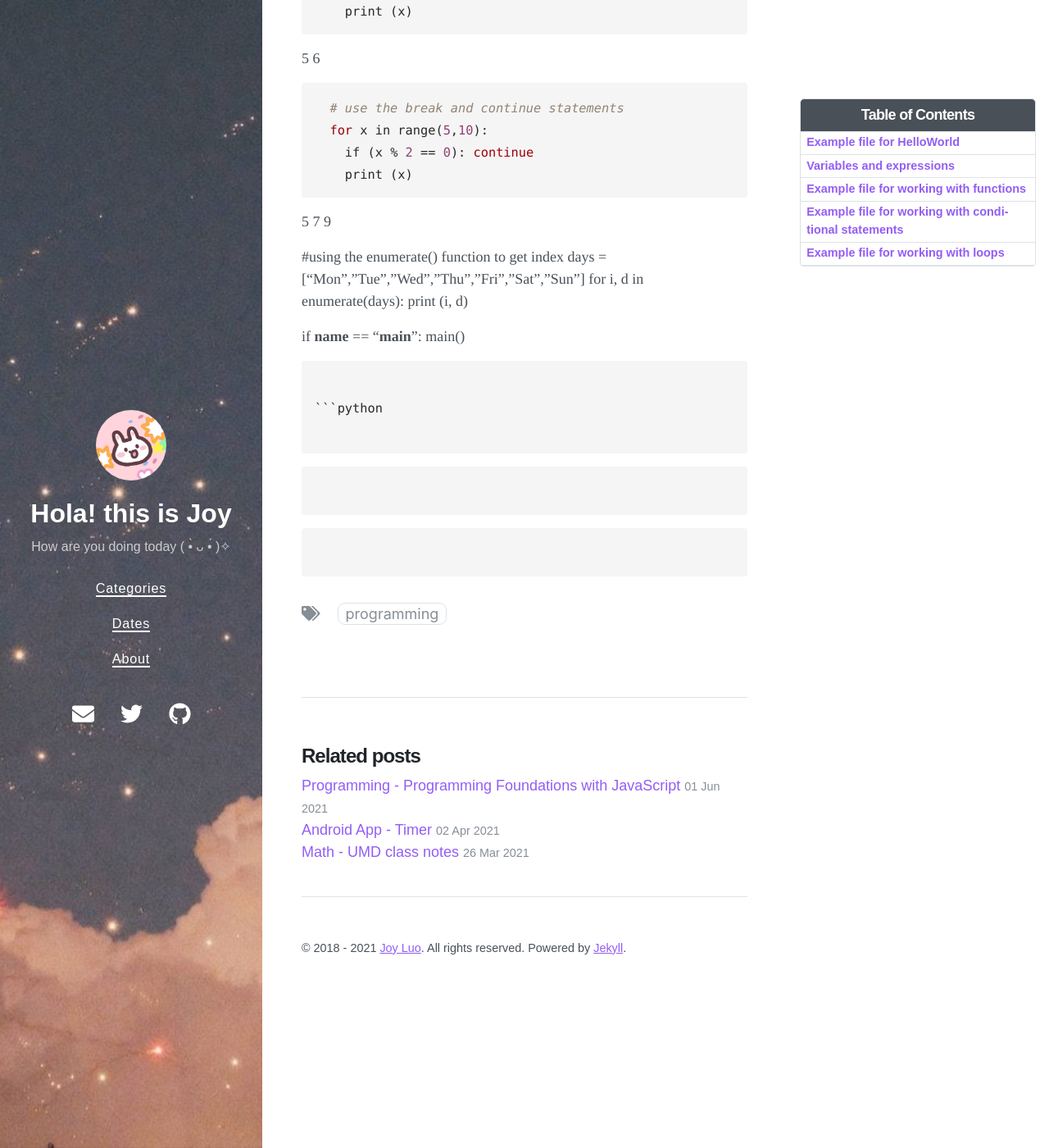
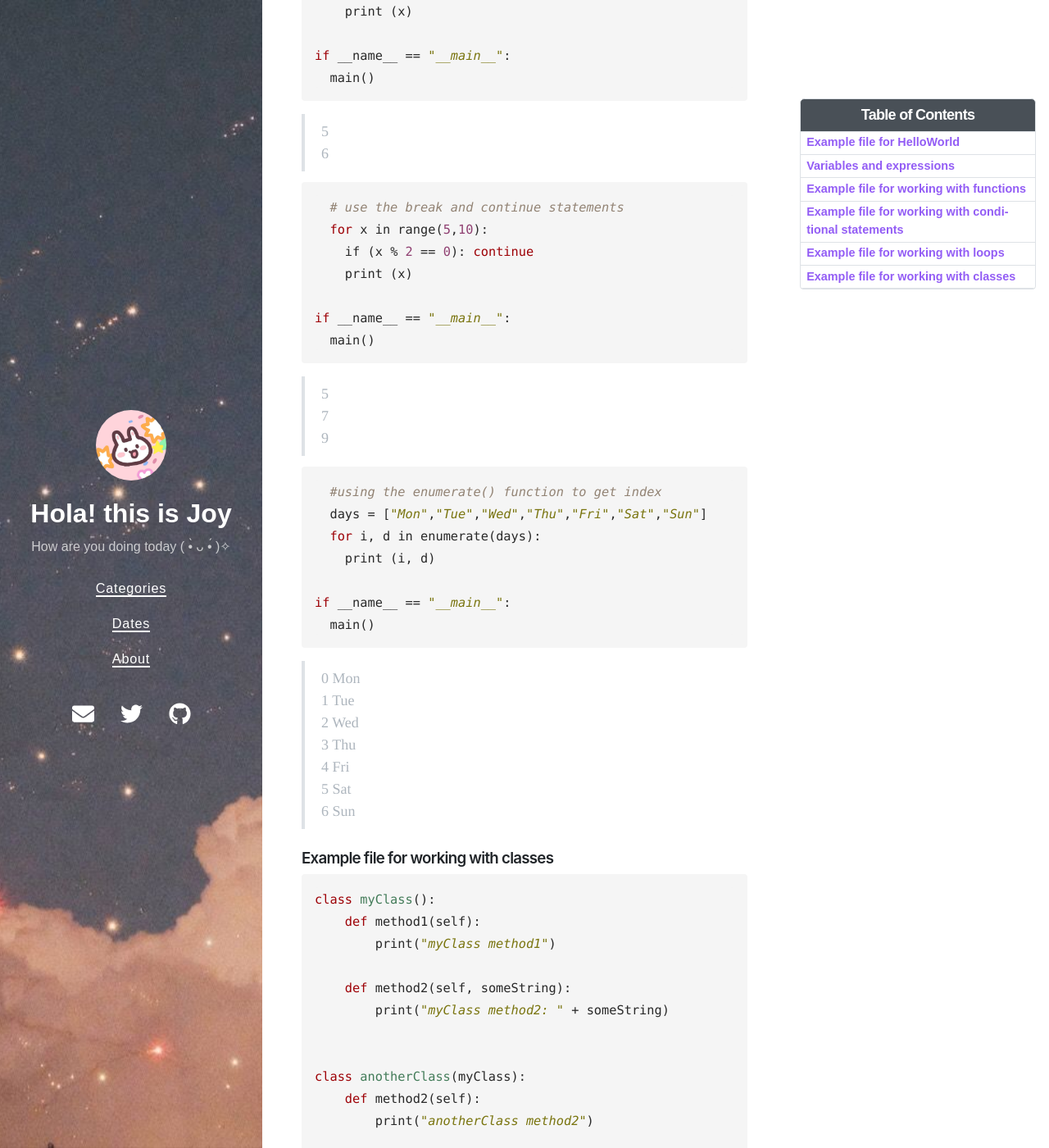
Before and after one commit to Joy3Luo/mathnotes, a Jekyll site: the page built from _posts/2021-01-02-SDE-python.md, in a window 1280 px wide and 1400 px high, scrolled down 6436 px. Shown: the whole window at 82% size. Built offline with Jekyll 4.4.1, drawn with Linux system fonts in a browser that asks for light colours; nearby versions of some CDN libraries; some of the changed text lies outside the part shown.

Commit message:
Update 2021-01-02-SDE-python.md

````diff
--- a/_posts/2021-01-02-SDE-python.md
+++ b/_posts/2021-01-02-SDE-python.md
@@ -259,21 +259,27 @@ if __name__ == "__main__":
   for x in range(5,10):
     if (x == 7): break
     print (x)
+
+if __name__ == "__main__":
+  main()
 ```
-5
-6
+> 5 <br />
+  6
 
 ```python
   # use the break and continue statements
   for x in range(5,10):
     if (x % 2 == 0): continue
     print (x)
+
+if __name__ == "__main__":
+  main()
 ```
-5
-7
-9
+> 5 <br />
+  7 <br />
+  9 <br />
 
-
+```python
   #using the enumerate() function to get index
   days = ["Mon","Tue","Wed","Thu","Fri","Sat","Sun"]
   for i, d in enumerate(days):
@@ -281,6 +287,45 @@ if __name__ == "__main__":
 
 if __name__ == "__main__":
   main()
+```
+> 0 Mon <br />
+  1 Tue <br />
+  2 Wed <br />
+  3 Thu <br />
+  4 Fri <br />
+  5 Sat <br />
+  6 Sun <br />
+
+### Example file for working with classes
+
+```python
+class myClass():
+    def method1(self):
+        print("myClass method1")
+
+    def method2(self, someString):
+        print("myClass method2: " + someString)
+
+
+class anotherClass(myClass):
+    def method2(self):
+        print("anotherClass method2")
+
+    def method1(self):
+        myClass.method1(self)
+        print("anotherClass method1")
+
+
+def main():
+    c = myClass()
+    c.method1()
+    c.method2("This is a string")
+    c2 = anotherClass()
+    c2.method1()
+
+
+if __name__ == "__main__":
+    main()
 ```
 
 ```python
@@ -290,7 +335,3 @@ if __name__ == "__main__":
 ```python
 
 ```
-
-```python
-
-```
````
